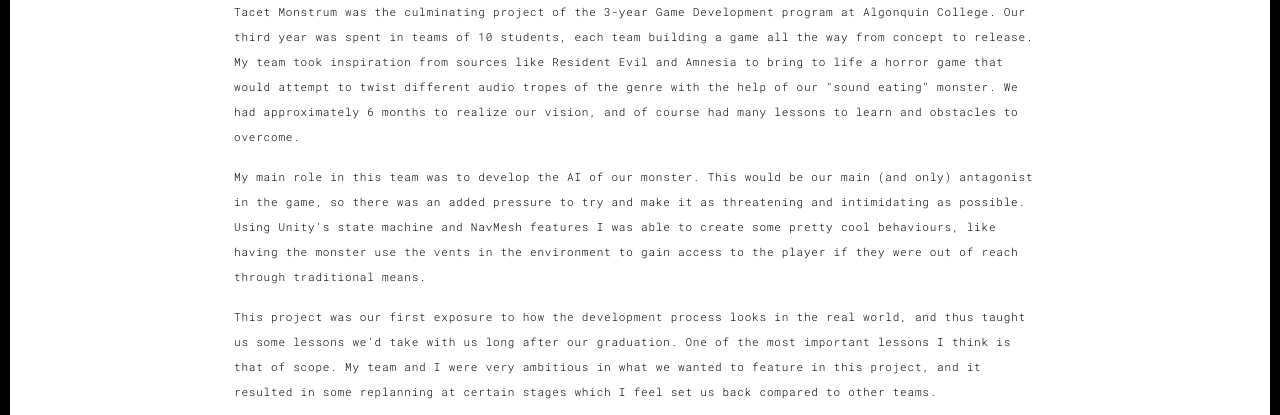
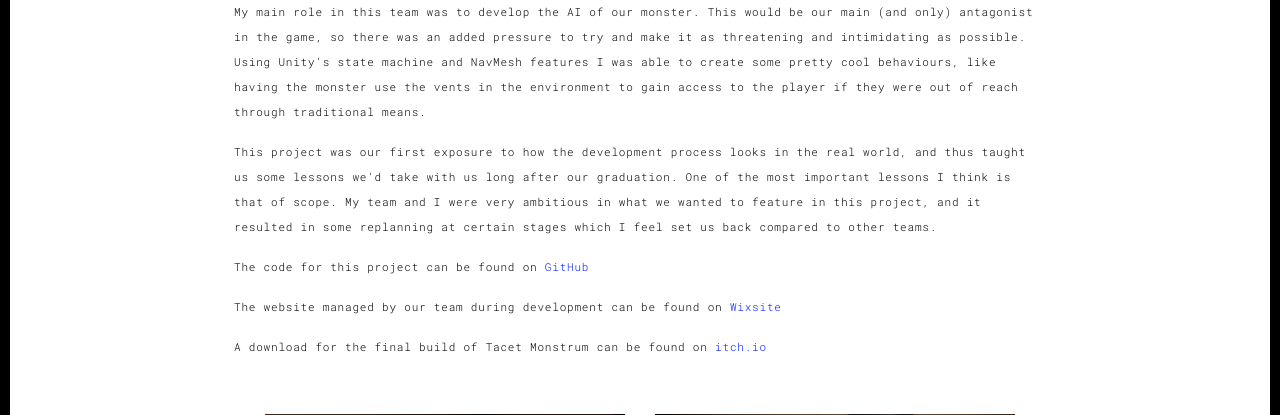
Before and after one commit to grin0021/Portfolio, a Flask app: page /TacetMonstrum.html in a window 1280 px wide. Shown: the part 88-503 px from the top of the page. Run offline with Flask 3, Linux system fonts and the light colour scheme; some libraries are stand-ins or nearby versions.

Commit message:
Update TacetMonstrum.html

```diff
--- a/templates/TacetMonstrum.html
+++ b/templates/TacetMonstrum.html
@@ -68,10 +68,10 @@
             <h2 class="h2">001 : Tacet Monstrum</h2>
           </div>
           <p></p>
-          <p>Tacet Monstrum was the culminating project of the 3-year Game Development program at Algonquin College. Our third year was spent in teams of 10 students,
+          <!-- <p>Tacet Monstrum was the culminating project of the 3-year Game Development program at Algonquin College. Our third year was spent in teams of 10 students,
             each team building a game all the way from concept to release. My team took inspiration from sources like Resident Evil and Amnesia to bring to life a horror game
             that would attempt to twist different audio tropes of the genre with the help of our "sound eating" monster. We had approximately 6 months to realize our vision,
-            and of course had many lessons to learn and obstacles to overcome.</p>
+            and of course had many lessons to learn and obstacles to overcome.</p> -->
 
             <p>My main role in this team was to develop the AI of our monster. This would be our main (and only) antagonist in the game, so there was an added pressure to try and make it as threatening
             and intimidating as possible. Using Unity's state machine and NavMesh features I was able to create some pretty cool behaviours, like having the monster use the vents in the environment
```
